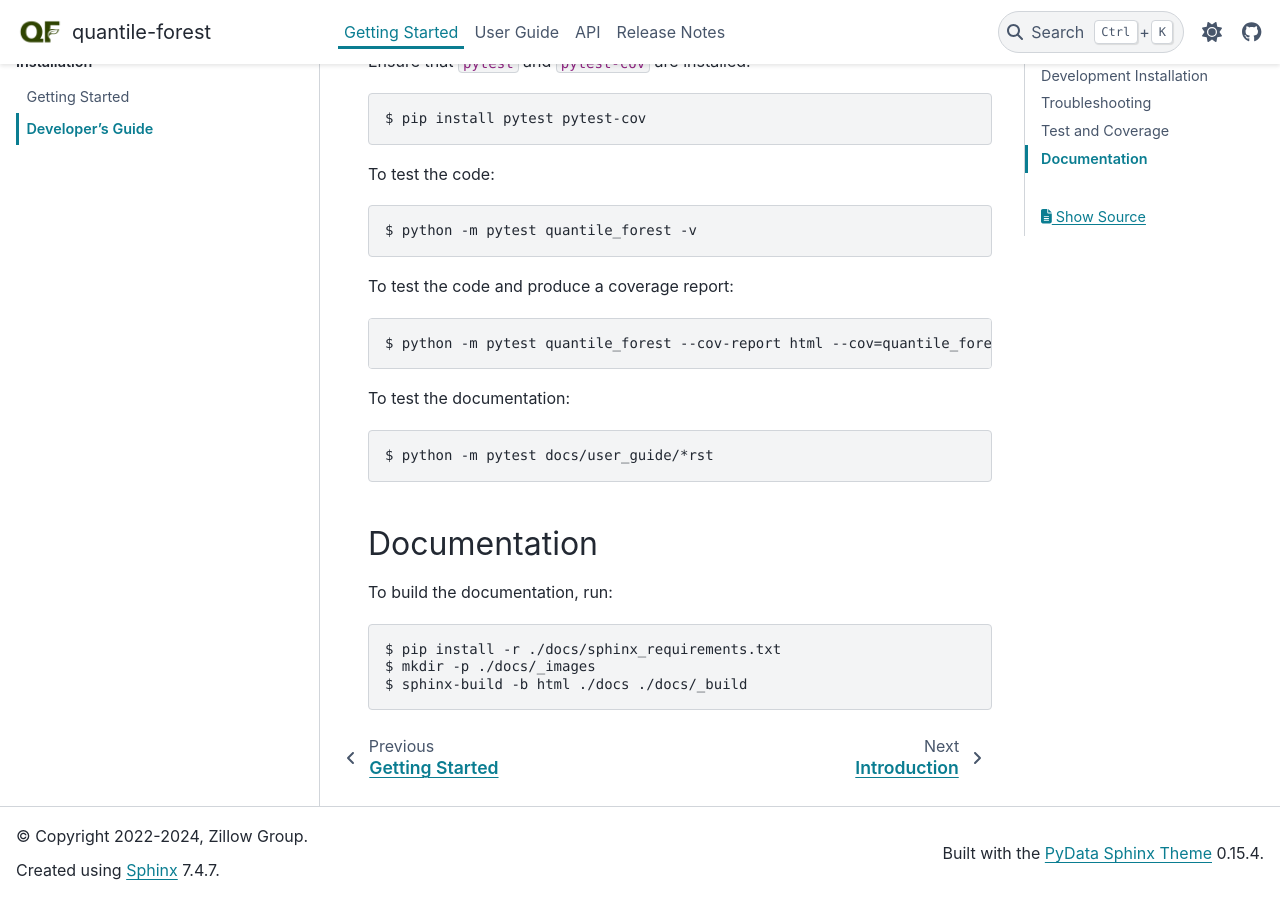
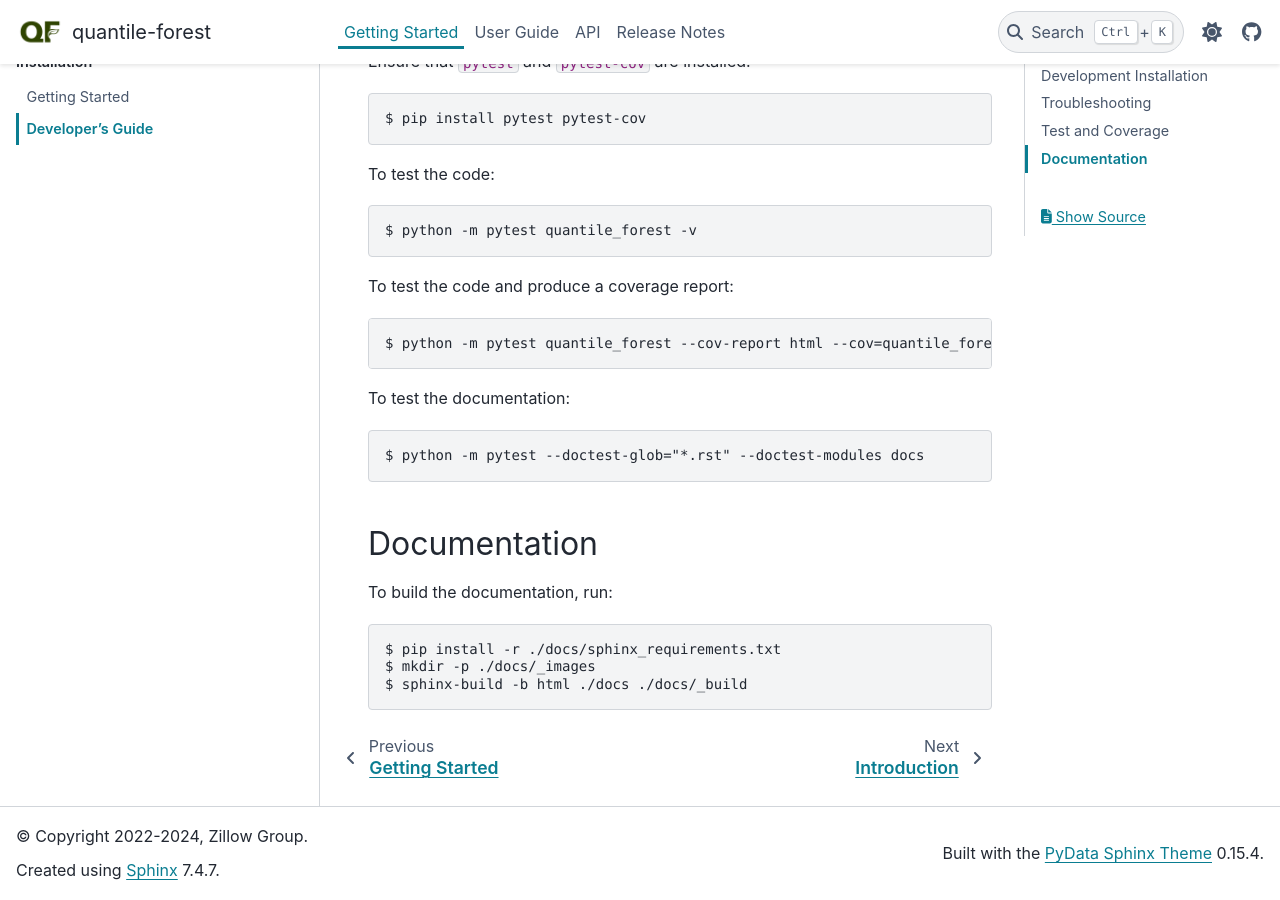
Before and after one commit to zillow/quantile-forest, a Sphinx documentation site: the page built from docs/getting_started/developers.rst, in a window 1280 px wide and 900 px high, scrolled down 1088 px. Built offline with Sphinx 7.4.7 and the PyData theme 0.15.4, drawn with Linux system fonts in a browser that asks for light colours; pages that are not in the unit, such as notebooks, are missing from menus; the version number could not be read and is left out.

Commit message:
Fix doc tests

```diff
--- a/docs/getting_started/developers.rst
+++ b/docs/getting_started/developers.rst
@@ -50,7 +50,7 @@ To test the code and produce a coverage report::
 
 To test the documentation::
 
-  $ python -m pytest docs/user_guide/*rst
+  $ python -m pytest --doctest-glob="*.rst" --doctest-modules docs
 
 Documentation
 ~~~~~~~~~~~~~
```
Also changed, not shown: 1 other file.
